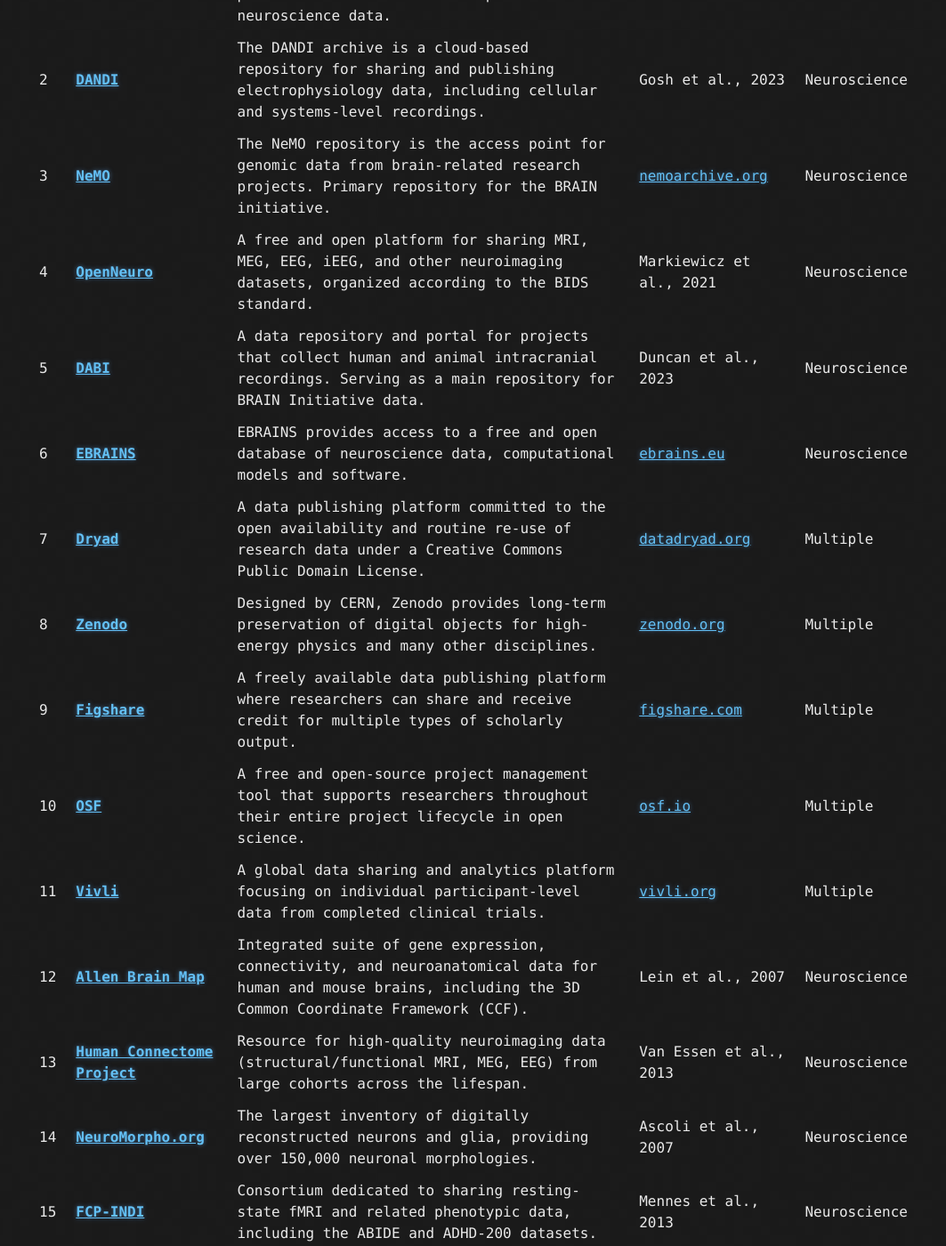
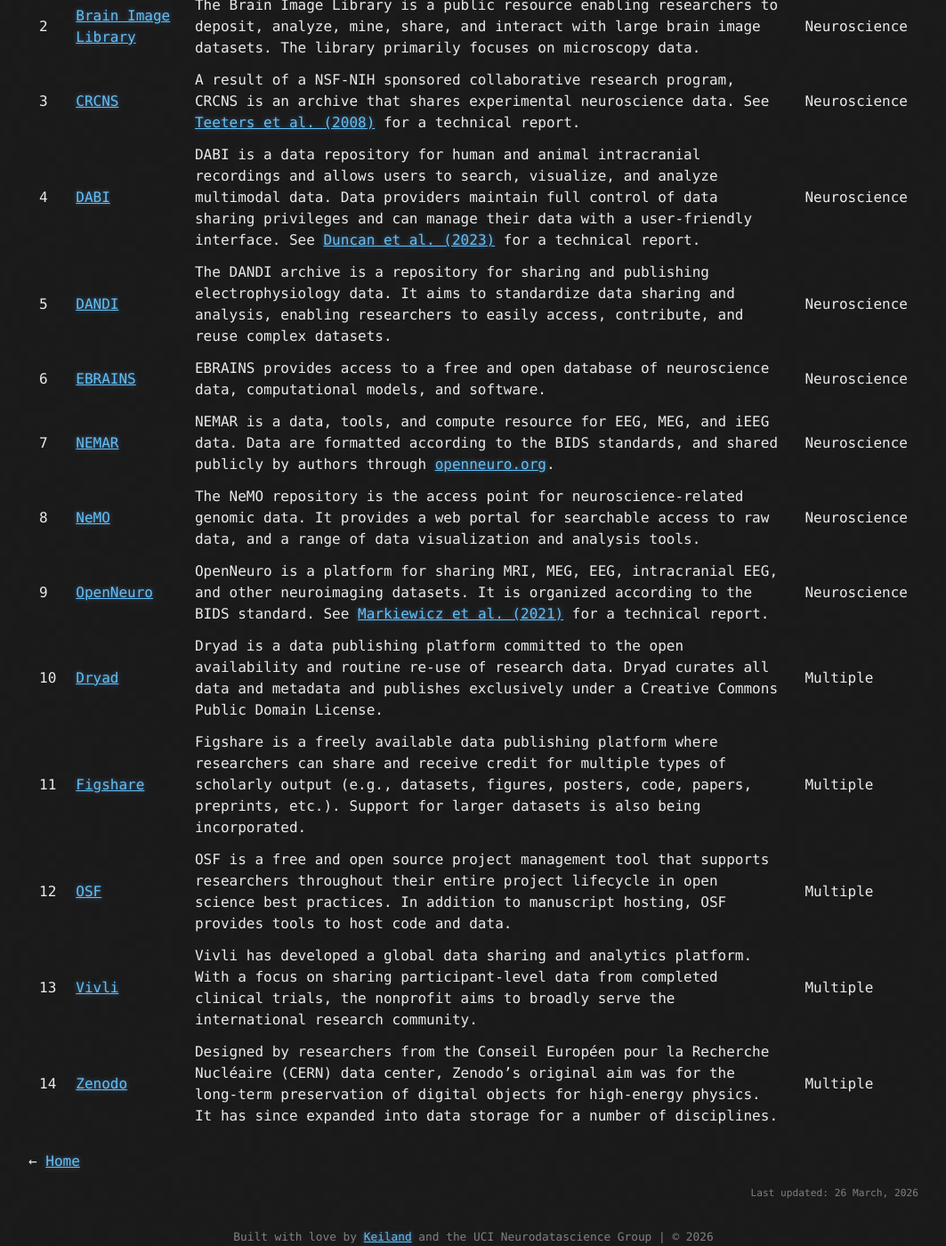
Before and after one commit to neurodatascience-group/neurodatascience-group.github.io, a Jekyll site: the page built from repositories.md, in a window 1280 px wide and 1400 px high, scrolled down 499 px. Shown: the whole window at 89% size, without its empty margins (108-1171 px from the left). Built offline with Jekyll 4.4.1, drawn with Linux system fonts in a browser that asks for light colours; some of the changed text lies outside the part shown.

Commit message:
ud repositories table info and formatting

```diff
--- a/repositories.md
+++ b/repositories.md
@@ -7,26 +7,23 @@
 
 This table provides an overview of key data repositories and sharing platforms essential for modern neuroscience research. It categorizes both domain-specific archives—specializing in electrophysiology, neuroimaging, and genomic data—and general-purpose repositories that support open science practices across multiple scientific disciplines. Each entry includes a brief functional description, primary citations, and direct links to the platforms to facilitate data discovery, reuse, and standardized project management.
 
+| # | Repository | Description | Discipline |
+|:--|:-----------|:------------|:-----------|
+| 1 | [BossDB](https://bossdb.org){:target="_blank" rel="noopener noreferrer"} | BossDB is a volumetric database for 3D and 4D neuroscience data that focuses on electron microscopy and X-ray tomography. | Neuroscience |
+| 2 | [Brain Image Library](https://www.brainimagelibrary.org){:target="_blank" rel="noopener noreferrer"} | The Brain Image Library is a public resource enabling researchers to deposit, analyze, mine, share, and interact with large brain image datasets. The library primarily focuses on microscopy data. | Neuroscience |
+| 3 | [CRCNS](https://crcns.org){:target="_blank" rel="noopener noreferrer"} | A result of a NSF-NIH sponsored collaborative research program, CRCNS is an archive that shares experimental neuroscience data. See [Teeters et al. (2008)](https://doi.org/10.1007/s12021-008-9009-y){:target="_blank" rel="noopener noreferrer"} for a technical report. | Neuroscience |
+| 4 | [DABI](https://dabi.loni.usc.edu){:target="_blank" rel="noopener noreferrer"} | DABI is a data repository for human and animal intracranial recordings and allows users to search, visualize, and analyze multimodal data. Data providers maintain full control of data sharing privileges and can manage their data with a user-friendly interface. See [Duncan et al. (2023)](https://doi.org/10.1038/s41597-023-01972-z){:target="_blank" rel="noopener noreferrer"} for a technical report. | Neuroscience |
+| 5 | [DANDI](https://dandiarchive.org){:target="_blank" rel="noopener noreferrer"} | The DANDI archive is a repository for sharing and publishing electrophysiology data. It aims to standardize data sharing and analysis, enabling researchers to easily access, contribute, and reuse complex datasets. | Neuroscience |
+| 6 | [EBRAINS](https://ebrains.eu){:target="_blank" rel="noopener noreferrer"} | EBRAINS provides access to a free and open database of neuroscience data, computational models, and software. | Neuroscience |
+| 7 | [NEMAR](https://nemar.org){:target="_blank" rel="noopener noreferrer"} | NEMAR is a data, tools, and compute resource for EEG, MEG, and iEEG data. Data are formatted according to the BIDS standards, and shared publicly by authors through [openneuro.org](https://openneuro.org){:target="_blank" rel="noopener noreferrer"}. | Neuroscience |
+| 8 | [NeMO](https://nemoarchive.org){:target="_blank" rel="noopener noreferrer"} | The NeMO repository is the access point for neuroscience-related genomic data. It provides a web portal for searchable access to raw data, and a range of data visualization and analysis tools. | Neuroscience |
+| 9 | [OpenNeuro](https://openneuro.org){:target="_blank" rel="noopener noreferrer"} | OpenNeuro is a platform for sharing MRI, MEG, EEG, intracranial EEG, and other neuroimaging datasets. It is organized according to the BIDS standard. See [Markiewicz et al. (2021)](https://doi.org/10.7554/eLife.71774){:target="_blank" rel="noopener noreferrer"} for a technical report. | Neuroscience |
+| 10 | [Dryad](https://datadryad.org){:target="_blank" rel="noopener noreferrer"} | Dryad is a data publishing platform committed to the open availability and routine re-use of research data. Dryad curates all data and metadata and publishes exclusively under a Creative Commons Public Domain License. | Multiple |
+| 11 | [Figshare](https://figshare.com){:target="_blank" rel="noopener noreferrer"} | Figshare is a freely available data publishing platform where researchers can share and receive credit for multiple types of scholarly output (e.g., datasets, figures, posters, code, papers, preprints, etc.). Support for larger datasets is also being incorporated. | Multiple |
+| 12 | [OSF](https://osf.io){:target="_blank" rel="noopener noreferrer"} | OSF is a free and open source project management tool that supports researchers throughout their entire project lifecycle in open science best practices. In addition to manuscript hosting, OSF provides tools to host code and data. | Multiple |
+| 13 | [Vivli](https://vivli.org){:target="_blank" rel="noopener noreferrer"} | Vivli has developed a global data sharing and analytics platform. With a focus on sharing participant-level data from completed clinical trials, the nonprofit aims to broadly serve the international research community. | Multiple |
+| 14 | [Zenodo](https://zenodo.org){:target="_blank" rel="noopener noreferrer"} | Designed by researchers from the Conseil Européen pour la Recherche Nucléaire (CERN) data center, Zenodo’s original aim was for the long-term preservation of digital objects for high-energy physics. It has since expanded into data storage for a number of disciplines. | Multiple |
 
-| | Repository | Description | Citation | Discipline |
-| :--- | :--- | :--- | :--- | :--- |
-| 1 | **[CRCNS](https://crcns.org/)** | A result of a NSF/NIH sponsored collaborative research program, CRCNS is a public archive that shares experimental neuroscience data. | Teeters et al., 2008 | Neuroscience |
-| 2 | **[DANDI](https://dandiarchive.org/)** | The DANDI archive is a cloud-based repository for sharing and publishing electrophysiology data, including cellular and systems-level recordings. | Gosh et al., 2023 | Neuroscience |
-| 3 | **[NeMO](https://nemoarchive.org/)** | The NeMO repository is the access point for genomic data from brain-related research projects. Primary repository for the BRAIN initiative. | [nemoarchive.org](https://nemoarchive.org) | Neuroscience |
-| 4 | **[OpenNeuro](https://openneuro.org/)** | A free and open platform for sharing MRI, MEG, EEG, iEEG, and other neuroimaging datasets, organized according to the BIDS standard. | Markiewicz et al., 2021 | Neuroscience |
-| 5 | **[DABI](https://dabi.loni.usc.edu/)** | A data repository and portal for projects that collect human and animal intracranial recordings. Serving as a main repository for BRAIN Initiative data. | Duncan et al., 2023 | Neuroscience |
-| 6 | **[EBRAINS](https://www.ebrains.eu/)** | EBRAINS provides access to a free and open database of neuroscience data, computational models and software. | [ebrains.eu](https://www.ebrains.eu) | Neuroscience |
-| 7 | **[Dryad](https://datadryad.org/)** | A data publishing platform committed to the open availability and routine re-use of research data under a Creative Commons Public Domain License. | [datadryad.org](https://datadryad.org/) | Multiple |
-| 8 | **[Zenodo](https://zenodo.org/)** | Designed by CERN, Zenodo provides long-term preservation of digital objects for high-energy physics and many other disciplines. | [zenodo.org](https://zenodo.org/) | Multiple |
-| 9 | **[Figshare](https://figshare.com/)** | A freely available data publishing platform where researchers can share and receive credit for multiple types of scholarly output. | [figshare.com](https://figshare.com/) | Multiple |
-| 10 | **[OSF](https://osf.io/)** | A free and open-source project management tool that supports researchers throughout their entire project lifecycle in open science. | [osf.io](https://osf.io/) | Multiple |
-| 11 | **[Vivli](https://vivli.org/)** | A global data sharing and analytics platform focusing on individual participant-level data from completed clinical trials. | [vivli.org](https://vivli.org/) | Multiple |
-| 12 | **[Allen Brain Map](https://portal.brain-map.org/)** | Integrated suite of gene expression, connectivity, and neuroanatomical data for human and mouse brains, including the 3D Common Coordinate Framework (CCF). | Lein et al., 2007 | Neuroscience |
-| 13 | **[Human Connectome Project](https://www.humanconnectome.org/)** | Resource for high-quality neuroimaging data (structural/functional MRI, MEG, EEG) from large cohorts across the lifespan. | Van Essen et al., 2013 | Neuroscience |
-| 14 | **[NeuroMorpho.org](https://neuromorpho.org/)** | The largest inventory of digitally reconstructed neurons and glia, providing over 150,000 neuronal morphologies. | Ascoli et al., 2007 | Neuroscience |
-| 15 | **[FCP-INDI](https://fcon_1000.projects.nitrc.org/)** | Consortium dedicated to sharing resting-state fMRI and related phenotypic data, including the ABIDE and ADHD-200 datasets. | Mennes et al., 2013 | Neuroscience |
-| 16 | **[MouseLand](https://github.com/MouseLand)** | Provides ground truth training datasets and tools (like Suite2p and Cellpose) for calcium imaging and cellular segmentation. | Stringer & Pachitariu, 2019 | Neuroscience |
-| 17 | **[NIMH Data Archive (NDA)](https://nda.nih.gov/)** | Infrastructure storing data from hundreds of human mental health research studies, including the ABCD Study. | NIMH, 2023 | Neuroscience |
 
 &larr; [Home]({{ '/' }})
 <p style="font-size: 0.7em; color: grey; text-align: right;">Last updated: 26 March, 2026</p>
```
Also changed, not shown: index.md (+1 -1 lines), old.txt (+21 -0 lines), Archive/OLD_README.md (renamed from OLD_README.md), Archive/OLD_index.html (renamed from OLD_index.html), 7 other files.
